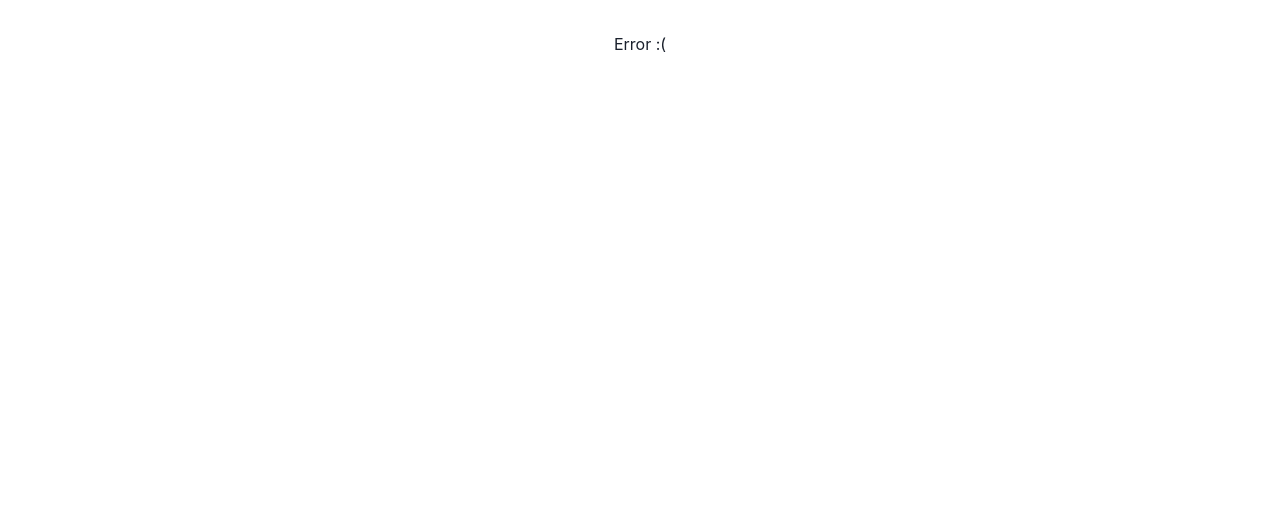
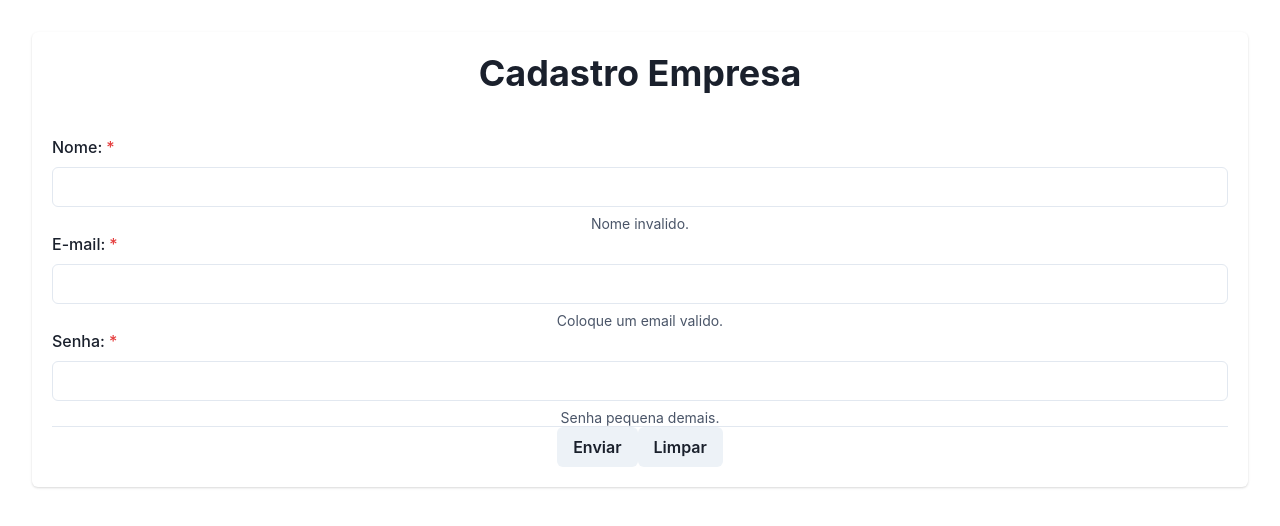
Before and after one commit to LeonardoHLTP/Projeto-Codethon, a React (Vite) app in the folder frontend/: page /CadastroEmpresa in a window 1280 px wide. Before the commit this address had no page. Shown: the top 526 px of the page. Built offline with nearby package versions, Linux system fonts and the light colour scheme.

Commit message:
Cadastro de empresa alterado nome

```diff
--- a/frontend/src/App.tsx
+++ b/frontend/src/App.tsx
@@ -11,7 +11,7 @@ export function App() {
     <>
       <ChakraProvider>
             <div className='h-[300dvh] w-full'>
-                <Nav list={[{href : "/", text: "Para empresas"}, {href : "/userLogin", text : "Login Usuário"}]} mainName={"Codethon"}/>
+                <Nav list={[{href : "/CadastroEmpresa", text: "Para empresas"}, {href : "/Login", text : "Login Usuário"}]} mainName={"Codethon"}/>
                 <div className='mt-8 p-4'>
                   <Outlet/>
                 </div>
--- a/frontend/src/pages/Cadastro.tsx
+++ /dev/null
@@ -1,5 +0,0 @@
-export function Login(){
-  return (
-    <h1></h1>
-  )
-}
--- a/frontend/src/pages/Empresa/CadastroEmpresa.tsx
+++ b/frontend/src/pages/Empresa/CadastroEmpresa.tsx
@@ -1 +1,79 @@
 // enviar no dtto flag empresa = "true"
+import { Card, CardBody, CardHeader, Heading, FormControl, FormLabel, Input, Button, FormHelperText } from "@chakra-ui/react";
+import { useEffect, useState } from "react";
+
+interface LoginData {
+  nome: string;
+  email: string;
+  senha: string;
+}
+
+interface LoginDataErrors {
+  nomeError : boolean,
+  emailError : boolean,
+  passwordError : boolean,
+}
+
+interface TouchedFields {
+  nome: boolean;
+  email: boolean;
+  password: boolean;
+}
+
+
+export function CadastroEmpresa() {
+  const loginDataInitialState : LoginData = { nome: "", email: "", senha: "" }
+  const [touchedFields, setTouchedFields] = useState<TouchedFields>({ nome: false, email: false, password: false });
+  const [loginData, setLoginData] = useState<LoginData>(loginDataInitialState);
+  function handleChange(e : React.ChangeEvent<HTMLInputElement> , name : keyof LoginData) : void {
+    setLoginData({...loginData, [name] : e.target.value})
+    setTouchedFields({ ...touchedFields, [name]: true });
+  }
+  const dataErrors : LoginDataErrors = {
+    nomeError : loginData.nome.length < 6 || /^\d+$/.test(loginData.nome) || !isNaN(Number(loginData.nome[0])),
+    emailError : loginData.email.length < 5 || !loginData.email.includes("@") || !loginData.email.includes("."),
+    passwordError : loginData.senha.length < 5
+  }
+
+  useEffect(()=>{
+  },[touchedFields])
+  return (
+    <div className="flex justify-center items-center h-dvh bg-slate-200">
+        <Card className="w-80 h-[70%]">
+            <CardHeader>
+              <Heading>Cadastro Empresa </Heading>
+            </CardHeader>
+            <CardBody>
+                <FormControl isRequired isInvalid={dataErrors.nomeError && touchedFields.nome}>
+                  <FormLabel>Nome:</FormLabel>
+                  <Input onChange={e=>handleChange(e, "nome")} value={loginData.nome} type="text"/>
+                  {dataErrors.nomeError &&
+                    <FormHelperText> Nome invalido. </FormHelperText>
+                  }
+                </FormControl>
+                <FormControl isRequired isInvalid={dataErrors.emailError && touchedFields.email}>
+                  <FormLabel>E-mail:</FormLabel>
+                  <Input onChange={e=>handleChange(e, "email")} value={loginData.email} type="email"/>
+                  {dataErrors.emailError &&
+                    <FormHelperText> Coloque um email valido. </FormHelperText>
+                  }
+                </FormControl>
+                <FormControl isRequired isInvalid={touchedFields.password && dataErrors.passwordError}>
+                <FormLabel>Senha:</FormLabel>
+                <Input onChange={e=>handleChange(e, "senha")} value={loginData.senha} type="password"/>
+                {dataErrors.passwordError && (
+                    <FormHelperText> Senha pequena demais. </FormHelperText>
+                  )}
+                </FormControl>
+                <hr className="my-3"/>
+                <div className="flex gap-2">
+                  <Button>Enviar</Button>
+                  <Button onClick={()=>setLoginData(loginDataInitialState)}>Limpar</Button>
+                </div>
+
+            </CardBody>
+        </Card>
+    </div>
+
+  )
+}
--- a/frontend/src/pages/Empresa/LoginEmpresa.tsx
+++ /dev/null
@@ -1 +0,0 @@
-//
--- a/frontend/src/pages/Usuario/LoginUser.tsx
+++ b/frontend/src/pages/Login.tsx
@@ -1,4 +1,4 @@
-import { Card, CardBody, CardHeader, Heading, Text, Stack, Box, StackDivider, FormControl, FormLabel, Input, Button, FormHelperText } from "@chakra-ui/react";
+import { Card, CardBody, CardHeader, Heading, Text, Stack, Box, StackDivider,Link, FormControl, FormLabel, Input, Button, FormHelperText } from "@chakra-ui/react";
 import { useEffect, useState } from "react";
 
 interface LoginData {
@@ -20,7 +20,7 @@ interface TouchedFields {
 }
 
 
-export function LoginUser() {
+export function Login() {
   const loginDataInitialState : LoginData = { nome: "", email: "", senha: "" }
   const [touchedFields, setTouchedFields] = useState<TouchedFields>({ nome: false, email: false, password: false });
   const [loginData, setLoginData] = useState<LoginData>(loginDataInitialState);
@@ -38,9 +38,9 @@ export function LoginUser() {
   },[touchedFields])
   return (
     <div className="flex justify-center items-center h-dvh bg-slate-200">
-        <Card className="w-80 h-[65%]">
+        <Card className="w-full  sm:w-80 h-full sm:h-[70%]">
             <CardHeader>
-              <Heading>Login Usuario</Heading>
+              <Heading>Login </Heading>
             </CardHeader>
             <CardBody>
                 <FormControl isRequired isInvalid={dataErrors.nomeError && touchedFields.nome}>
@@ -50,13 +50,13 @@ export function LoginUser() {
                     <FormHelperText> Nome invalido. </FormHelperText>
                   }
                 </FormControl>
-                <FormControl isRequired isInvalid={dataErrors.emailError && touchedFields.email}>
+                {/* <FormControl isRequired isInvalid={dataErrors.emailError && touchedFields.email}>
                   <FormLabel>E-mail:</FormLabel>
                   <Input onChange={e=>handleChange(e, "email")} value={loginData.email} type="email"/>
                   {dataErrors.emailError &&
                     <FormHelperText> Coloque um email valido. </FormHelperText>
                   }
-                </FormControl>
+                </FormControl> */}
                 <FormControl isRequired isInvalid={touchedFields.password && dataErrors.passwordError}>
                 <FormLabel>Senha:</FormLabel>
                 <Input onChange={e=>handleChange(e, "senha")} value={loginData.senha} type="password"/>
@@ -65,8 +65,13 @@ export function LoginUser() {
                   )}
                 </FormControl>
                 <hr className="my-3"/>
-                <Button>Enviar</Button>
-                <Button onClick={()=>setLoginData(loginDataInitialState)}>Limpar</Button>
+                <div className="flex gap-2">
+                  <Button>Enviar</Button>
+                  <Button onClick={()=>setLoginData(loginDataInitialState)}>Limpar</Button>
+                </div>
+                <CardHeader>
+                  <Text p={0} textAlign={"start"} fontSize={"small"}> Não tem uma conta ? <Link href="/CadastroUsuario">Crie uma aqui</Link></Text>
+                </CardHeader>
             </CardBody>
         </Card>
     </div>
--- a/frontend/src/pages/Usuario/CadastroUser.tsx
+++ b/frontend/src/pages/Usuario/CadastroUser.tsx
@@ -0,0 +1,79 @@
+// enviar no dtto flag empresa = "true"
+import { Card, CardBody, CardHeader, Heading, FormControl, FormLabel, Input, Button, FormHelperText } from "@chakra-ui/react";
+import { useEffect, useState } from "react";
+
+interface LoginData {
+  nome: string;
+  email: string;
+  senha: string;
+}
+
+interface LoginDataErrors {
+  nomeError : boolean,
+  emailError : boolean,
+  passwordError : boolean,
+}
+
+interface TouchedFields {
+  nome: boolean;
+  email: boolean;
+  password: boolean;
+}
+
+
+export function CadastroUsuario() {
+  const loginDataInitialState : LoginData = { nome: "", email: "", senha: "" }
+  const [touchedFields, setTouchedFields] = useState<TouchedFields>({ nome: false, email: false, password: false });
+  const [loginData, setLoginData] = useState<LoginData>(loginDataInitialState);
+  function handleChange(e : React.ChangeEvent<HTMLInputElement> , name : keyof LoginData) : void {
+    setLoginData({...loginData, [name] : e.target.value})
+    setTouchedFields({ ...touchedFields, [name]: true });
+  }
+  const dataErrors : LoginDataErrors = {
+    nomeError : loginData.nome.length < 6 || /^\d+$/.test(loginData.nome) || !isNaN(Number(loginData.nome[0])),
+    emailError : loginData.email.length < 5 || !loginData.email.includes("@") || !loginData.email.includes("."),
+    passwordError : loginData.senha.length < 5
+  }
+
+  useEffect(()=>{
+  },[touchedFields])
+  return (
+    <div className="flex justify-center items-center h-dvh bg-slate-200">
+        <Card className="w-80 h-[70%]">
+            <CardHeader>
+              <Heading>Cadastro Usuario </Heading>
+            </CardHeader>
+            <CardBody>
+                <FormControl isRequired isInvalid={dataErrors.nomeError && touchedFields.nome}>
+                  <FormLabel>Nome:</FormLabel>
+                  <Input onChange={e=>handleChange(e, "nome")} value={loginData.nome} type="text"/>
+                  {dataErrors.nomeError &&
+                    <FormHelperText> Nome invalido. </FormHelperText>
+                  }
+                </FormControl>
+                <FormControl isRequired isInvalid={dataErrors.emailError && touchedFields.email}>
+                  <FormLabel>E-mail:</FormLabel>
+                  <Input onChange={e=>handleChange(e, "email")} value={loginData.email} type="email"/>
+                  {dataErrors.emailError &&
+                    <FormHelperText> Coloque um email valido. </FormHelperText>
+                  }
+                </FormControl>
+                <FormControl isRequired isInvalid={touchedFields.password && dataErrors.passwordError}>
+                <FormLabel>Senha:</FormLabel>
+                <Input onChange={e=>handleChange(e, "senha")} value={loginData.senha} type="password"/>
+                {dataErrors.passwordError && (
+                    <FormHelperText> Senha pequena demais. </FormHelperText>
+                  )}
+                </FormControl>
+                <hr className="my-3"/>
+                <div className="flex gap-2">
+                  <Button>Enviar</Button>
+                  <Button onClick={()=>setLoginData(loginDataInitialState)}>Limpar</Button>
+                </div>
+
+            </CardBody>
+        </Card>
+    </div>
+
+  )
+}
--- a/frontend/src/routes/routes.tsx
+++ b/frontend/src/routes/routes.tsx
@@ -1,6 +1,8 @@
 import { createBrowserRouter } from "react-router-dom"
 import { App } from "../App"
-import { LoginUser } from "../pages/Usuario/LoginUser"
+import { Login } from "../pages/Login"
+import { CadastroEmpresa } from "../pages/Empresa/CadastroEmpresa"
+import { CadastroUsuario } from "../pages/Usuario/CadastroUser"
 
 export const router = createBrowserRouter([
   {
@@ -9,8 +11,18 @@ export const router = createBrowserRouter([
     errorElement: <h1>Error :( </h1>,
   },
   {
-    path: "/userLogin",
-    element : <LoginUser/>,
+    path: "/Login",
+    element : <Login/>,
     errorElement: <h1>Error :( </h1>,
+  },
+  {
+    path : "/CadastroUsuario",
+    element :<CadastroUsuario/>,
+    errorElement: <h1>Error :( </h1>,
+  },
+  {
+    path : "/CadastroEmpresa",
+    element :  <CadastroEmpresa/>,
+    errorElement : <h1> Error :( </h1>
   }
 ])
```
